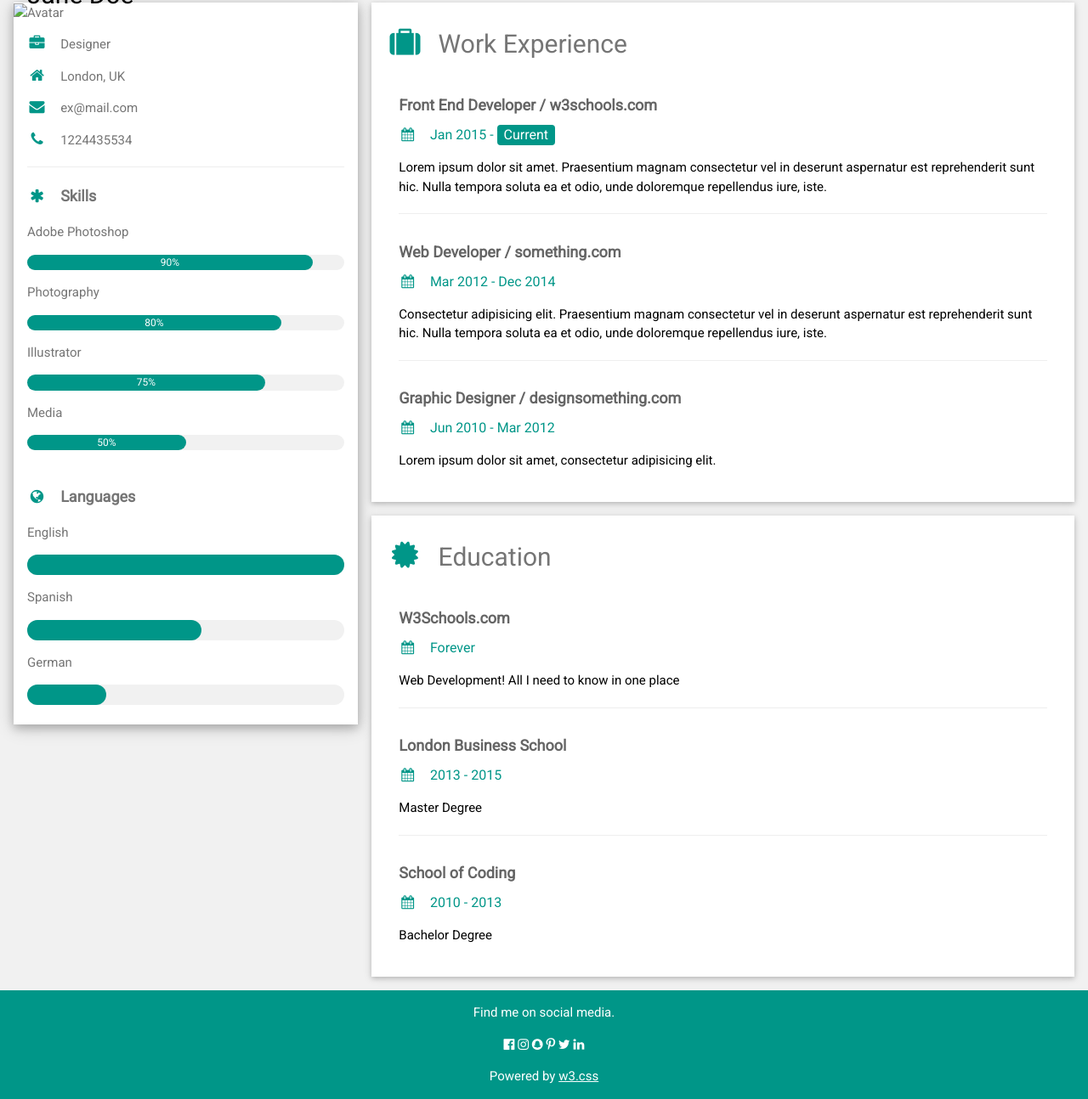
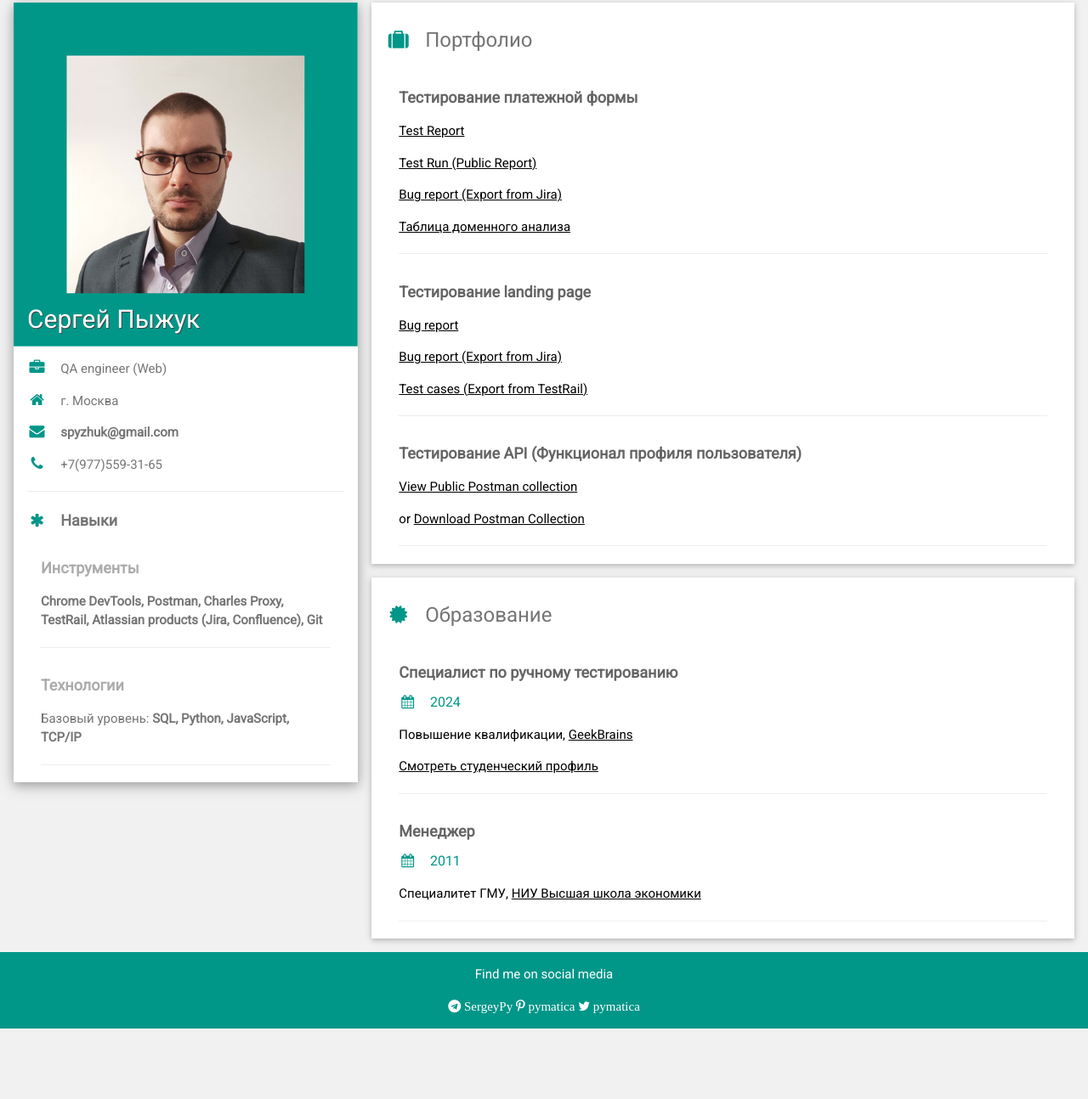
Before and after one commit to spyzhuk/spyzhuk.github.io, a plain HTML site: page cv/index.html in a window 1280 px wide. Shown: the part 13-1307 px from the top of the page at 85% size. After the commit the page ends 1224 px from the top, so only its background shows below. Drawn offline with nearby package versions, Linux system fonts and the light colour scheme.

Commit message:
added cv

```diff
--- a/cv/index.html
+++ b/cv/index.html
@@ -1,12 +1,13 @@
 <!DOCTYPE html>
 <html>
 <head>
-<title>W3.CSS Template</title>
+<title>Sergey Pyzhuk</title>
 <meta charset="UTF-8">
 <meta name="viewport" content="width=device-width, initial-scale=1">
 <link rel="stylesheet" href="https://www.w3schools.com/w3css/4/w3.css">
 <link rel='stylesheet' href='https://fonts.googleapis.com/css?family=Roboto'>
 <link rel="stylesheet" href="https://cdnjs.cloudflare.com/ajax/libs/font-awesome/4.7.0/css/font-awesome.min.css">
+<link rel="icon" type="image/png" href="img/favicon.ico"/>
 <style>
 html,body,h1,h2,h3,h4,h5,h6 {font-family: "Roboto", sans-serif}
 </style>
@@ -24,55 +25,34 @@ html,body,h1,h2,h3,h4,h5,h6 {font-family: "Roboto", sans-serif}
 
       <div class="w3-white w3-text-grey w3-card-4">
         <div class="w3-display-container">
-          <img src="/w3images/avatar_hat.jpg" style="width:100%" alt="Avatar">
-          <div class="w3-display-bottomleft w3-container w3-text-black">
-            <h2>Jane Doe</h2>
+          <img src="img/photo_square_teal.jpg" style="width:100%" alt="Avatar">
+          <div class="w3-display-bottomleft w3-container w3-text-white" style="text-shadow:1px 1px 0 #444">
+            <h2>Сергей Пыжук</h2>
           </div>
         </div>
         <div class="w3-container">
-          <p><i class="fa fa-briefcase fa-fw w3-margin-right w3-large w3-text-teal"></i>Designer</p>
-          <p><i class="fa fa-home fa-fw w3-margin-right w3-large w3-text-teal"></i>London, UK</p>
-          <p><i class="fa fa-envelope fa-fw w3-margin-right w3-large w3-text-teal"></i>ex@mail.com</p>
-          <p><i class="fa fa-phone fa-fw w3-margin-right w3-large w3-text-teal"></i>1224435534</p>
+          <p><i class="fa fa-briefcase fa-fw w3-margin-right w3-large w3-text-teal"></i>QA engineer (Web)</p>
+          <p><i class="fa fa-home fa-fw w3-margin-right w3-large w3-text-teal"></i>г. Москва</p>
+          <p><i class="fa fa-envelope fa-fw w3-margin-right w3-large w3-text-teal"></i><b>spyzhuk@gmail.com</b></p>
+          <p><i class="fa fa-phone fa-fw w3-margin-right w3-large w3-text-teal"></i>+7(977)559-31-65</p>
           <hr>
 
-          <p class="w3-large"><b><i class="fa fa-asterisk fa-fw w3-margin-right w3-text-teal"></i>Skills</b></p>
-          <p>Adobe Photoshop</p>
-          <div class="w3-light-grey w3-round-xlarge w3-small">
-            <div class="w3-container w3-center w3-round-xlarge w3-teal" style="width:90%">90%</div>
+          <p class="w3-large"><b><i class="fa fa-asterisk fa-fw w3-margin-right w3-text-teal"></i>Навыки</b></p>
+
+          <div class="w3-container">
+            <h5 class="w3-opacity"><b>Инструменты</b></h5>
+            <p> <b>Chrome DevTools, Postman, Charles Proxy,
+                TestRail, Atlassian products (Jira, Confluence), Git</b>
+            </p>
+            <hr>
           </div>
-          <p>Photography</p>
-          <div class="w3-light-grey w3-round-xlarge w3-small">
-            <div class="w3-container w3-center w3-round-xlarge w3-teal" style="width:80%">
-              <div class="w3-center w3-text-white">80%</div>
-            </div>
+          <div class="w3-container">
+            <h5 class="w3-opacity"><b>Технологии</b></h5>
+            <p>Базовый уровень: <b>SQL, Python, JavaScript, TCP/IP</b></p>
+            <hr>
           </div>
-          <p>Illustrator</p>
-          <div class="w3-light-grey w3-round-xlarge w3-small">
-            <div class="w3-container w3-center w3-round-xlarge w3-teal" style="width:75%">75%</div>
-          </div>
-          <p>Media</p>
-          <div class="w3-light-grey w3-round-xlarge w3-small">
-            <div class="w3-container w3-center w3-round-xlarge w3-teal" style="width:50%">50%</div>
-          </div>
-          <br>
-
-          <p class="w3-large w3-text-theme"><b><i class="fa fa-globe fa-fw w3-margin-right w3-text-teal"></i>Languages</b></p>
-          <p>English</p>
-          <div class="w3-light-grey w3-round-xlarge">
-            <div class="w3-round-xlarge w3-teal" style="height:24px;width:100%"></div>
-          </div>
-          <p>Spanish</p>
-          <div class="w3-light-grey w3-round-xlarge">
-            <div class="w3-round-xlarge w3-teal" style="height:24px;width:55%"></div>
-          </div>
-          <p>German</p>
-          <div class="w3-light-grey w3-round-xlarge">
-            <div class="w3-round-xlarge w3-teal" style="height:24px;width:25%"></div>
-          </div>
-          <br>
         </div>
-      </div><br>
+      </div>
 
     <!-- End Left Column -->
     </div>
@@ -81,44 +61,44 @@ html,body,h1,h2,h3,h4,h5,h6 {font-family: "Roboto", sans-serif}
     <div class="w3-twothird">
 
       <div class="w3-container w3-card w3-white w3-margin-bottom">
-        <h2 class="w3-text-grey w3-padding-16"><i class="fa fa-suitcase fa-fw w3-margin-right w3-xxlarge w3-text-teal"></i>Work Experience</h2>
+        <h3 class="w3-text-grey w3-padding-16"><i class="fa fa-suitcase fa-fw w3-margin-right w3-xlarge w3-text-teal"></i>Портфолио</h3>
         <div class="w3-container">
-          <h5 class="w3-opacity"><b>Front End Developer / w3schools.com</b></h5>
-          <h6 class="w3-text-teal"><i class="fa fa-calendar fa-fw w3-margin-right"></i>Jan 2015 - <span class="w3-tag w3-teal w3-round">Current</span></h6>
-          <p>Lorem ipsum dolor sit amet. Praesentium magnam consectetur vel in deserunt aspernatur est reprehenderit sunt hic. Nulla tempora soluta ea et odio, unde doloremque repellendus iure, iste.</p>
+          <h5 class="w3-opacity"><b>Тестирование платежной формы</b></h5>
+            <p><a href="https://drive.google.com/file/d/1KRUT5wEyQeZD8i798SFEHVdI6x1raepU/view?usp=sharing" target="_blank">Test Report</a></p>
+            <p><a href="https://app.qase.io/public/report/004745f2c56513fd832fe8d11a1d7f6c3fd0da2e" target="_blank">Test Run (Public Report)</a></p>
+            <p><a href="https://spyzhuk.github.io/portfolio/payment_form/payment_form_bug_report.html" target="_blank">Bug report (Export from Jira)</a></p>
+            <p><a href="https://docs.google.com/spreadsheets/d/1TWjQRUXf0zape8kIpD4XKVhLe2jO3Xt9RjzOij4EsrE/edit?usp=sharing" target="_blank">Таблица доменного анализа</a></p>
           <hr>
         </div>
         <div class="w3-container">
-          <h5 class="w3-opacity"><b>Web Developer / something.com</b></h5>
-          <h6 class="w3-text-teal"><i class="fa fa-calendar fa-fw w3-margin-right"></i>Mar 2012 - Dec 2014</h6>
-          <p>Consectetur adipisicing elit. Praesentium magnam consectetur vel in deserunt aspernatur est reprehenderit sunt hic. Nulla tempora soluta ea et odio, unde doloremque repellendus iure, iste.</p>
-          <hr>
+          <h5 class="w3-opacity"><b>Тестирование landing page</b></h5>
+            <p><a href="https://docs.google.com/spreadsheets/d/1aMaXtqzEMxa1yMDD_302x2Uyo3KOF5GekuxowcNRJlg/edit?usp=sharing" target="_blank">Bug report</a></p>
+            <p><a href="https://spyzhuk.github.io/portfolio/landing/landing_bug_report.html" target="_blank">Bug report (Export from Jira)</a></p>
+            <p><a href="https://docs.google.com/spreadsheets/d/1aZizAibGjvyB4tS1ghn9s6olPvE6njoklTjnT30Urto/edit?usp=sharing" target="_blank">Test cases (Export from TestRail)</a></p>
+            <hr>
         </div>
         <div class="w3-container">
-          <h5 class="w3-opacity"><b>Graphic Designer / designsomething.com</b></h5>
-          <h6 class="w3-text-teal"><i class="fa fa-calendar fa-fw w3-margin-right"></i>Jun 2010 - Mar 2012</h6>
-          <p>Lorem ipsum dolor sit amet, consectetur adipisicing elit. </p><br>
+          <h5 class="w3-opacity"><b>Тестирование API (Функционал профиля пользователя)</b></h5>
+            <p><a href="https://www.postman.com/supply-operator-68269203/workspace/shared-workspace/collection/27885755-31696f9f-8c15-45ad-bac0-837f9e177cc3?action=share&creator=27885755" target="_blank">View Public Postman collection</a></p>
+            <p>or <a href="https://drive.google.com/file/d/18KTLVRiAR1lsR65mlAYMiWskikUPqDBq/view?usp=sharing" target="_blank">Download Postman Collection</a></p>
+          <hr>
         </div>
       </div>
 
       <div class="w3-container w3-card w3-white">
-        <h2 class="w3-text-grey w3-padding-16"><i class="fa fa-certificate fa-fw w3-margin-right w3-xxlarge w3-text-teal"></i>Education</h2>
+        <h3 class="w3-text-grey w3-padding-16"><i class="fa fa-certificate fa-fw w3-margin-right w3-xlarge w3-text-teal"></i>Образование</h3>
         <div class="w3-container">
-          <h5 class="w3-opacity"><b>W3Schools.com</b></h5>
-          <h6 class="w3-text-teal"><i class="fa fa-calendar fa-fw w3-margin-right"></i>Forever</h6>
-          <p>Web Development! All I need to know in one place</p>
+          <h5 class="w3-opacity"><b>Специалист по ручному тестированию</b></h5>
+          <h6 class="w3-text-teal"><i class="fa fa-calendar fa-fw w3-margin-right"></i>2024</h6>
+          <p>Повышение квалификации, <a href="https://gb.ru/" target="_blank">GeekBrains</a></p>
+          <p><a href="https://gb.ru/users/67eaca04-103d-4e16-8e0f-9220c4157420" target="_blank">Смотреть студенческий профиль</a></p>
           <hr>
         </div>
         <div class="w3-container">
-          <h5 class="w3-opacity"><b>London Business School</b></h5>
-          <h6 class="w3-text-teal"><i class="fa fa-calendar fa-fw w3-margin-right"></i>2013 - 2015</h6>
-          <p>Master Degree</p>
+          <h5 class="w3-opacity"><b>Менеджер</b></h5>
+          <h6 class="w3-text-teal"><i class="fa fa-calendar fa-fw w3-margin-right"></i>2011</h6>
+          <p>Специалитет ГМУ, <a href="https://www.hse.ru/" target="_blank"> НИУ Высшая школа экономики</a></p>
           <hr>
-        </div>
-        <div class="w3-container">
-          <h5 class="w3-opacity"><b>School of Coding</b></h5>
-          <h6 class="w3-text-teal"><i class="fa fa-calendar fa-fw w3-margin-right"></i>2010 - 2013</h6>
-          <p>Bachelor Degree</p><br>
         </div>
       </div>
 
@@ -132,14 +112,11 @@ html,body,h1,h2,h3,h4,h5,h6 {font-family: "Roboto", sans-serif}
 </div>
 
 <footer class="w3-container w3-teal w3-center w3-margin-top">
-  <p>Find me on social media.</p>
-  <i class="fa fa-facebook-official w3-hover-opacity"></i>
-  <i class="fa fa-instagram w3-hover-opacity"></i>
-  <i class="fa fa-snapchat w3-hover-opacity"></i>
-  <i class="fa fa-pinterest-p w3-hover-opacity"></i>
-  <i class="fa fa-twitter w3-hover-opacity"></i>
-  <i class="fa fa-linkedin w3-hover-opacity"></i>
-  <p>Powered by <a href="https://www.w3schools.com/w3css/default.asp" target="_blank">w3.css</a></p>
+  <p>Find me on social media</p>
+  <a href="https://t.me/SergeyPy" target="_blank"><i class="fa fa-telegram w3-hover-opacity"> SergeyPy</i></a>
+  <a href="https://www.pinterest.com/pymatica/" target="_blank"><i class="fa fa-pinterest-p w3-hover-opacity"> pymatica</i></a>
+  <a href="http://twitter.com/pymatica" target="_blank"><i class="fa fa-twitter w3-hover-opacity"> pymatica</i></a>
+  <p></p>
 </footer>
 
 </body>
```
Also changed, not shown: cv/img/favicon.ico (added), cv/img/photo_square_teal.jpg (added).
